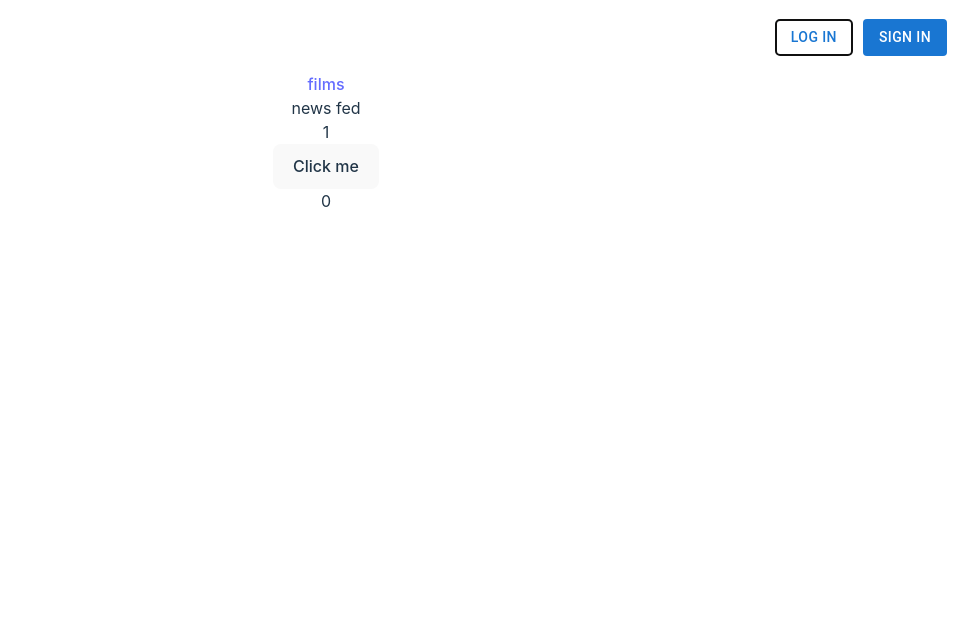
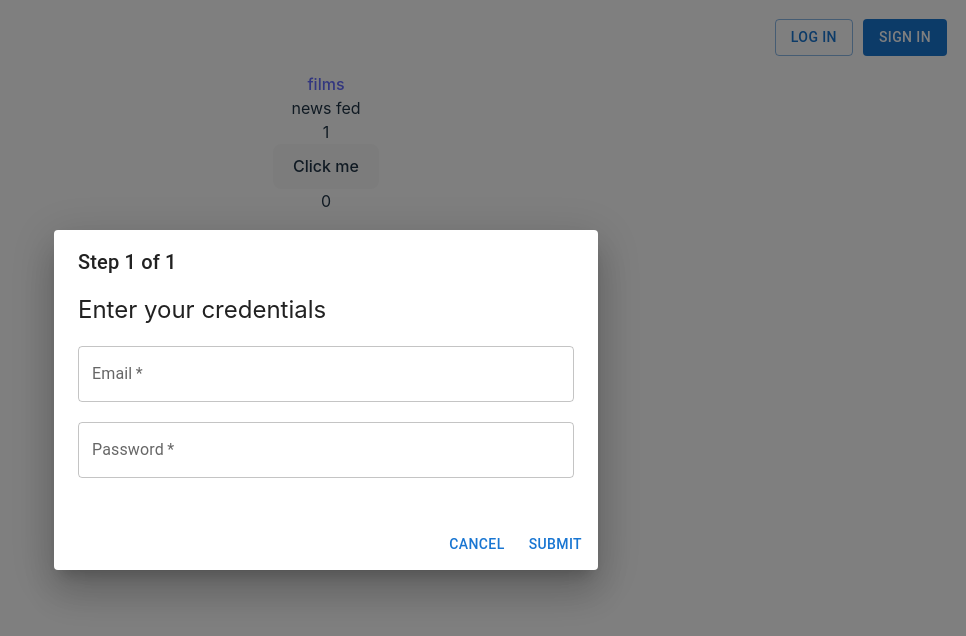
Before and after one commit to Husky931/practice_structure, a React (Vite) app: page / in a window 1280 px wide. Both pictures are taken after a click on the button "LOG IN". Shown: the top 636 px of the page, without its empty margins (314-1280 px from the left). Built offline with nearby package versions, Linux system fonts and the light colour scheme; no server answers.

Commit message:
add global state

```diff
--- a/src/App.tsx
+++ b/src/App.tsx
@@ -1,3 +1,4 @@
+import { useState } from "react"
 import { BrowserRouter, Routes, Route } from "react-router-dom"
 import Navbar from "./layouts/Navbar"
 import NotFound from "./pages/404"
@@ -5,9 +6,13 @@ import Films from "./pages/Films"
 import HomePage from "./pages/HomePage"
 import IndividualFilm from "./pages/IndividualFilm"
 import NewsFeed from "./pages/NewsFeed"
+import { GlobalData } from "./state"
 
 function App() {
+    const [loginModal, setLoginModal] = useState(false)
+
     return (
+        <GlobalData.Provider value={{ loginModal, setLoginModal }}>
             <BrowserRouter>
                 <Navbar />
                 <Routes>
@@ -18,6 +23,7 @@ function App() {
                     <Route path="*" element={<NotFound />} />
                 </Routes>
             </BrowserRouter>
+        </GlobalData.Provider>
     )
 }
 
--- a/src/components/LoginModal.tsx
+++ b/src/components/LoginModal.tsx
@@ -1,5 +1,5 @@
 import { useContext, useState, useEffect } from "react"
-// import { GlobalData } from "../../state/globalState"
+import { GlobalData } from "../state"
 import Button from "@mui/material/Button"
 import Dialog from "@mui/material/Dialog"
 import DialogActions from "@mui/material/DialogActions"
@@ -8,7 +8,7 @@ import DialogTitle from "@mui/material/DialogTitle"
 import TextField from "@mui/material/TextField"
 
 export default function LoginModal() {
-    // const { studentSignUpModal, setStudentSignUpModal } = useContext(GlobalData)
+    const { loginModal, setLoginModal } = useContext(GlobalData)
 
     let [step, setStep] = useState<number>(1)
     const [email, setEmail] = useState<string>("")
@@ -20,9 +20,9 @@ export default function LoginModal() {
 
     return (
         <div>
-            <Dialog open={studentSignUpModal} onClose={() => setStudentSignUpModal(false)}>
-                <DialogTitle>Step {step} of 3</DialogTitle>
-                <h2 className="text-2xl px-6">Student sign up</h2>
+            <Dialog open={loginModal} onClose={() => setLoginModal(false)}>
+                <DialogTitle>Step {step} of 1</DialogTitle>
+                <h2 className="text-2xl px-6">Enter your credentials</h2>
                 <DialogContent>
                     <TextField
                         name="email"
--- a/src/layouts/Navbar.tsx
+++ b/src/layouts/Navbar.tsx
@@ -1,10 +1,12 @@
-import React from "react"
-import { Link } from "react-router-dom"
+import React, { useContext } from "react"
+import { GlobalData } from "../state"
 import Button from "@mui/material/Button"
 
 export default function Navbar(props: any) {
     const [anchorEl, setAnchorEl] = React.useState<null | HTMLElement>(null)
     const open = Boolean(anchorEl)
+
+    const { loginModal, setLoginModal } = useContext(GlobalData)
 
     return (
         <div className="w-full p-4 flex justify-end max-w-[1350px] mx-auto">
@@ -15,7 +17,7 @@ export default function Navbar(props: any) {
                 aria-expanded={open ? "true" : undefined}
                 variant="outlined"
                 disableElevation
-                // onClick={}
+                onClick={() => setLoginModal(true)}
                 sx={{ marginX: "10px" }}
             >
                 Log in
--- a/src/pages/HomePage.tsx
+++ b/src/pages/HomePage.tsx
@@ -1,4 +1,5 @@
 import { useState, useEffect } from "react"
+import LoginModal from "../components/LoginModal"
 
 function HomePage() {
     const [films, setFilms] = useState(null)
@@ -27,6 +28,7 @@ function HomePage() {
             </ul>
             <button onClick={() => setCount(count + 1)}>Click me</button>
             <p>{count}</p>
+            <LoginModal />
         </div>
     )
 }
--- /dev/null
+++ b/src/state.ts
@@ -0,0 +1,3 @@
+import React, { useState } from "react"
+
+export const GlobalData = React.createContext()
```
Lines whose indentation alone changed are shown as unchanged.
